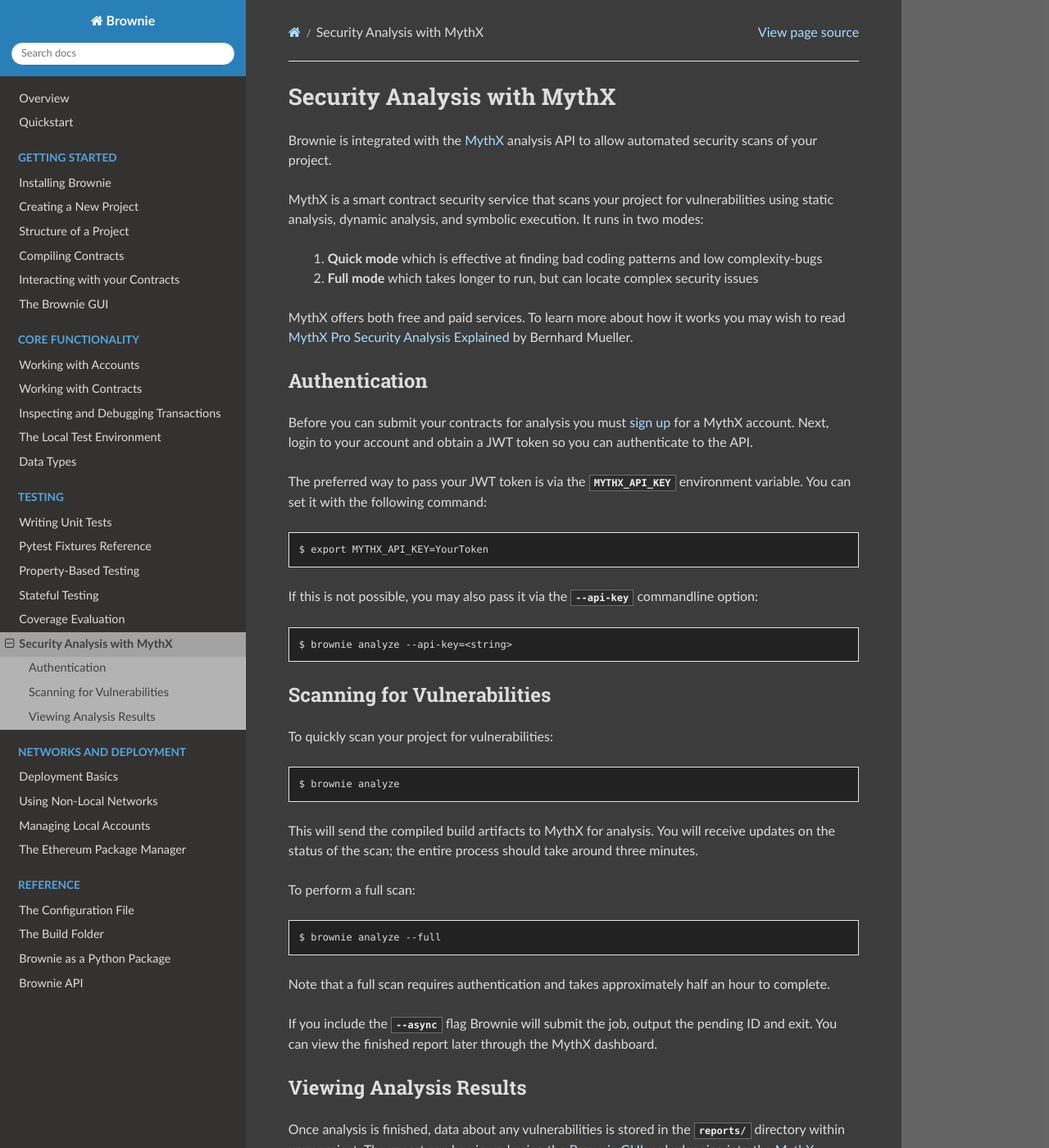
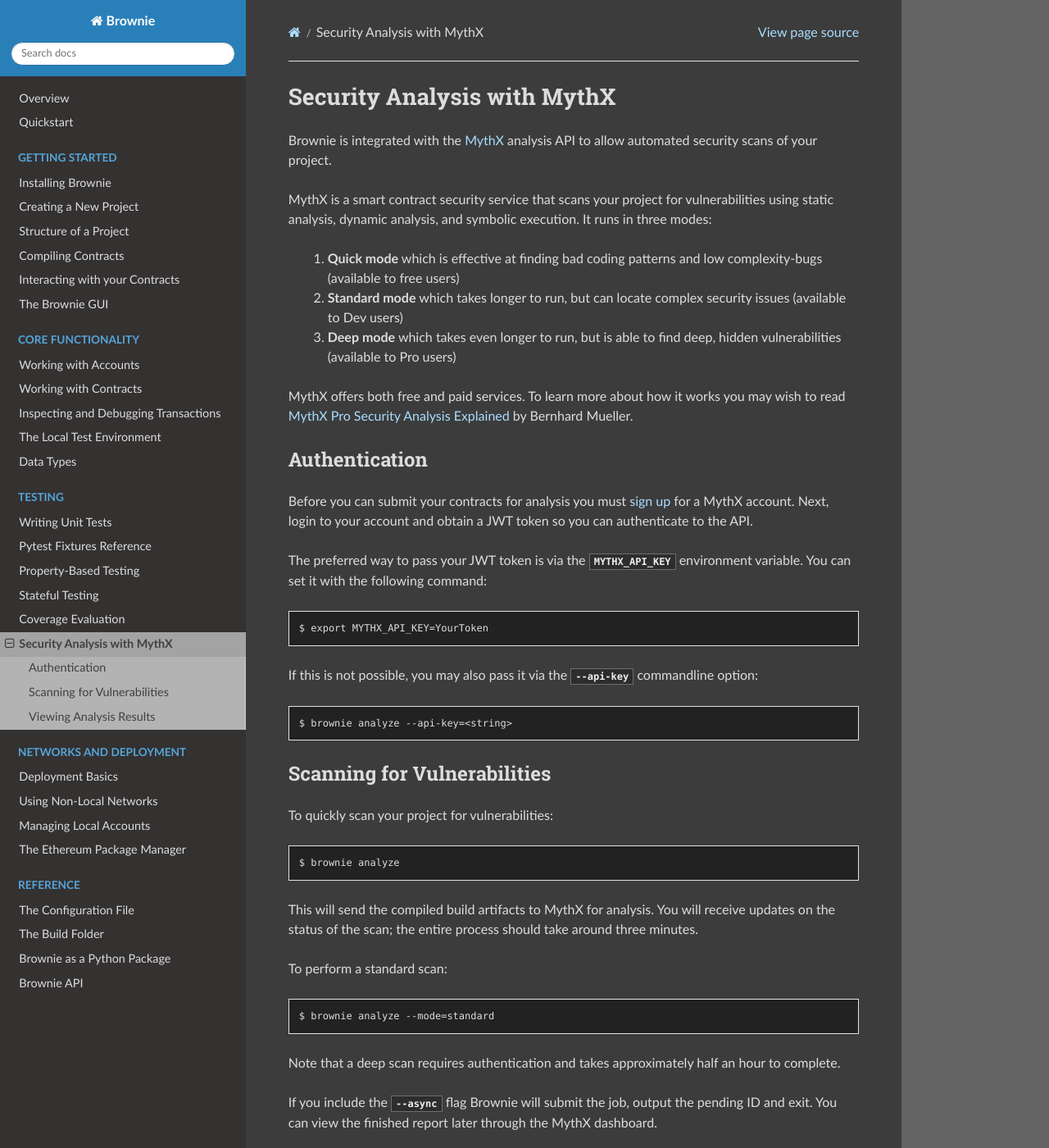
Before and after one commit to eth-brownie/brownie, a Sphinx documentation site: the page built from docs/tests-security-analysis.rst, in a window 1280 px wide and 1400 px high. Shown: the whole window at 82% size. Built offline with Sphinx 7.4.7 and the Read the Docs theme 2.0.0, drawn with Linux system fonts in a browser that asks for light colours; some of the changed text lies outside the part shown.

Commit message:
Refresh security analysis documentation page

```diff
--- a/docs/tests-security-analysis.rst
+++ b/docs/tests-security-analysis.rst
@@ -18,10 +18,11 @@
 
 Brownie is integrated with the `MythX <https://mythx.io/>`_ analysis API to allow automated security scans of your project.
 
-MythX is a smart contract security service that scans your project for vulnerabilities using static analysis, dynamic analysis, and symbolic execution. It runs in two modes:
+MythX is a smart contract security service that scans your project for vulnerabilities using static analysis, dynamic analysis, and symbolic execution. It runs in three modes:
 
-    1. **Quick mode** which is effective at finding bad coding patterns and low complexity-bugs
-    2. **Full mode** which takes longer to run, but can locate complex security issues
+    1. **Quick mode** which is effective at finding bad coding patterns and low complexity-bugs (available to free users)
+    2. **Standard mode** which takes longer to run, but can locate complex security issues (available to Dev users)
+    3. **Deep mode** which takes even longer to run, but is able to find deep, hidden vulnerabilities (available to Pro users)
 
 MythX offers both free and paid services. To learn more about how it works you may wish to read `MythX Pro Security Analysis Explained <https://blog.mythx.io/features/mythx-full-mode-security-analysis-explained/#more-37>`_ by Bernhard Mueller.
 
@@ -53,13 +54,13 @@
 
 This will send the compiled build artifacts to MythX for analysis. You will receive updates on the status of the scan; the entire process should take around three minutes.
 
-To perform a full scan:
+To perform a standard scan:
 
 ::
 
-    $ brownie analyze --full
+    $ brownie analyze --mode=standard
 
-Note that a full scan requires authentication and takes approximately half an hour to complete.
+Note that a deep scan requires authentication and takes approximately half an hour to complete.
 
 If you include the ``--async`` flag Brownie will submit the job, output the pending ID and exit. You can view the finished report later through the MythX dashboard.
 
@@ -75,6 +76,12 @@
 
     brownie gui
 
+Alternatively, the :code:`--gui` flag can be passed to the :code:`analyze` subcommand to open the Brownie GUI right away after the analysis results have been received.
+
+::
+
+    brownie analyze --gui
+
 Click on the drop-down list in the upper right that says "Select Report" and choose "security". Then choose ``MythX`` in the new dropdown that appears.
 
 If any vulnerabilities have been found, they will be highlighted based on their severity:
```
